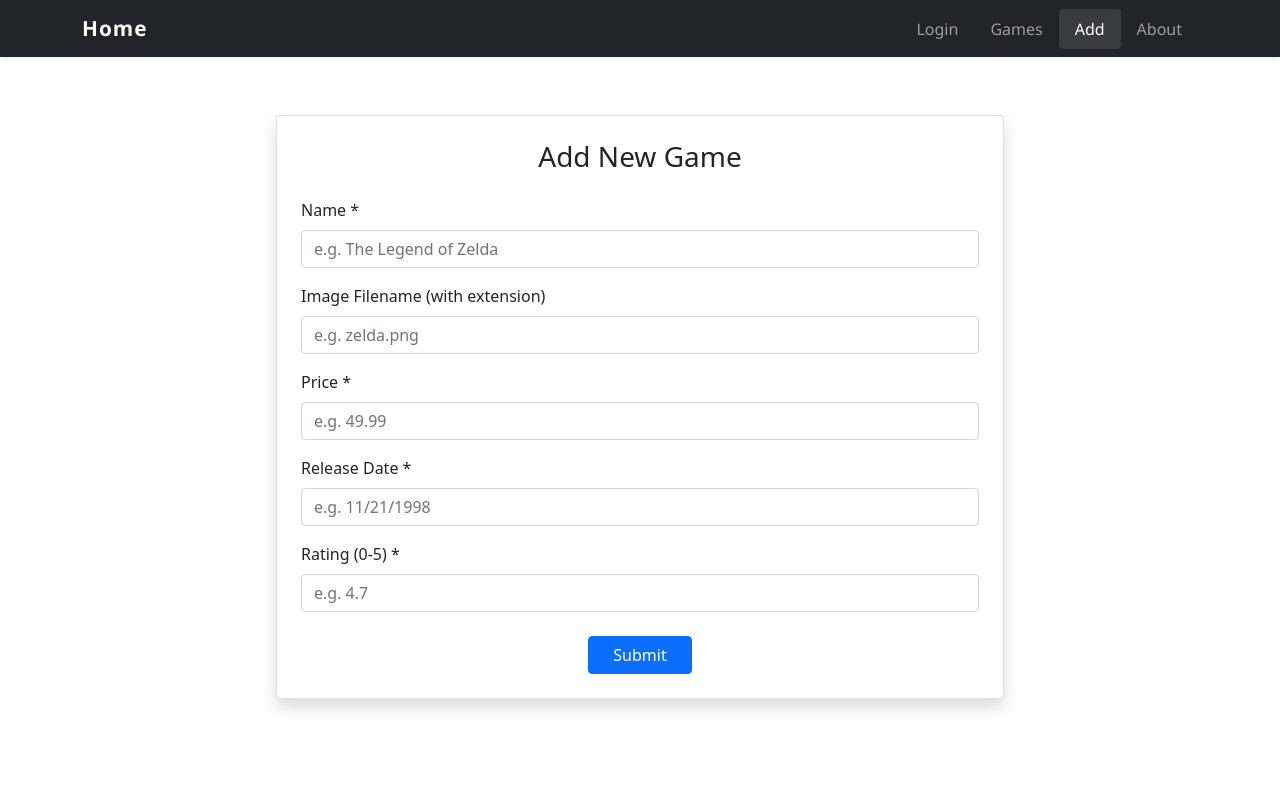
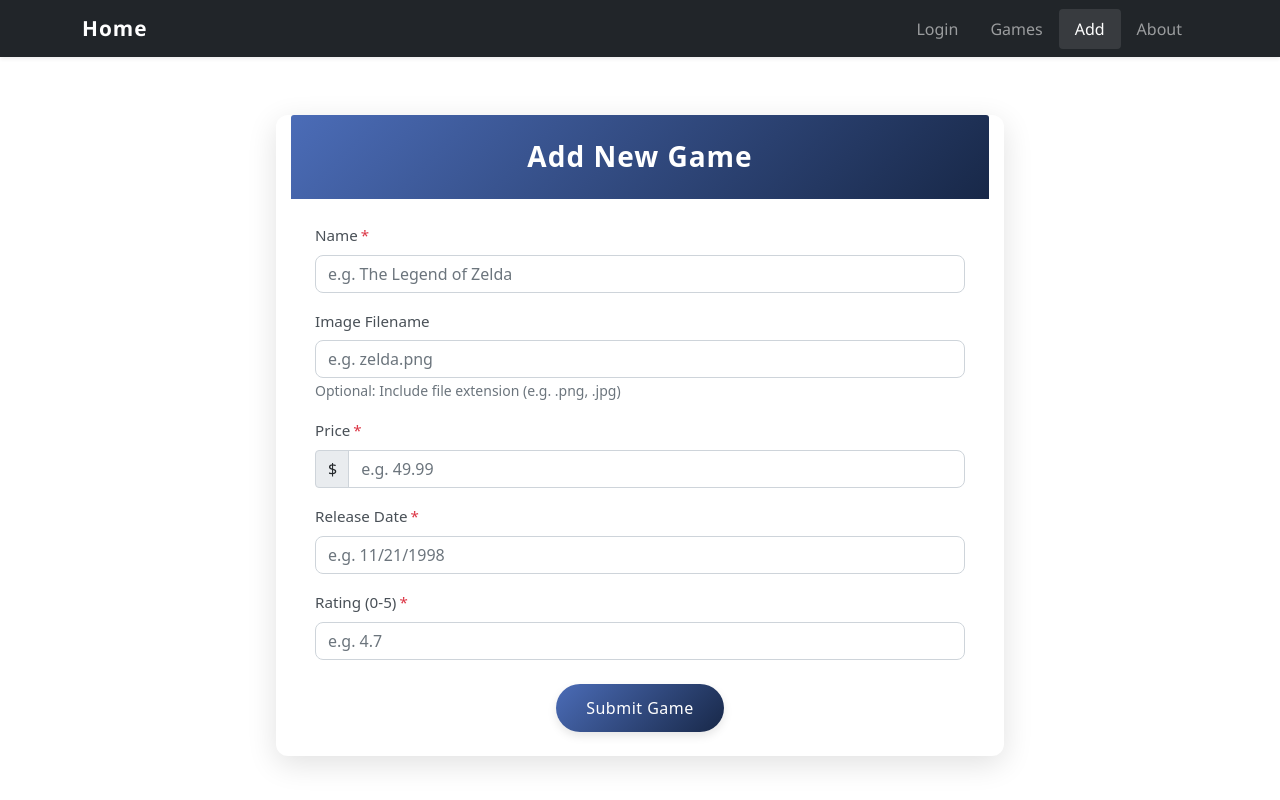
Before and after one commit to tjgray94/GameStoreApp, an Angular app in the folder GameStoreApp/GameStore/: page /add in a window 1280 px wide. Built offline with nearby package versions, Linux system fonts and the light colour scheme.

Commit message:
Updated style for add game page

```diff
--- a/GameStoreApp/GameStore/src/app/addgame/addgame.component.css
+++ b/GameStoreApp/GameStore/src/app/addgame/addgame.component.css
@@ -0,0 +1,119 @@
+/* Modern card styling */
+.card {
+  border-radius: 12px;
+  box-shadow: 0 8px 30px rgba(0, 0, 0, 0.12);
+  border: none;
+  overflow: hidden;
+  transition: transform 0.3s ease;
+}
+
+/* Card header with gradient */
+.card-header {
+  background: linear-gradient(135deg, #4b6cb7 0%, #182848 100%);
+  padding: 25px;
+  color: white;
+  border: none;
+  text-align: center;
+}
+
+.card-header h3 {
+  margin: 0;
+  font-weight: 600;
+  letter-spacing: 1px;
+}
+
+/* Form styling */
+.form-group label {
+  font-weight: 500;
+  color: #495057;
+  margin-bottom: 8px;
+  font-size: 0.95rem;
+}
+
+.form-control {
+  border-radius: 8px;
+  padding: 12px;
+  border: 1px solid #ced4da;
+  transition: all 0.3s ease;
+}
+
+.form-control:focus {
+  border-color: #4b6cb7;
+  box-shadow: 0 0 0 0.2rem rgba(75, 108, 183, 0.25);
+}
+
+.form-control.is-invalid {
+  border-color: #dc3545;
+  background-image: none;
+}
+
+.invalid-feedback {
+  font-size: 0.85rem;
+  margin-top: 5px;
+}
+
+/* Required field indicator */
+.required-indicator {
+  color: #dc3545;
+  margin-left: 3px;
+}
+
+/* Button styling */
+.btn {
+  border-radius: 50px;
+  padding: 12px 30px;
+  font-weight: 500;
+  letter-spacing: 0.5px;
+  transition: all 0.3s ease;
+  box-shadow: 0 4px 10px rgba(0, 0, 0, 0.1);
+}
+
+.btn-primary {
+  background: linear-gradient(135deg, #4b6cb7 0%, #182848 100%);
+  border: none;
+}
+
+.btn-primary:hover {
+  transform: translateY(-2px);
+  box-shadow: 0 6px 15px rgba(0, 0, 0, 0.2);
+}
+
+.btn-outline-primary {
+  border: 2px solid #4b6cb7;
+  color: #4b6cb7;
+  background: transparent;
+}
+
+.btn-outline-primary:hover {
+  background-color: #4b6cb7;
+  color: white;
+  transform: translateY(-2px);
+  box-shadow: 0 6px 15px rgba(75, 108, 183, 0.3);
+}
+
+/* Success message styling */
+.success-message {
+  padding: 20px;
+  border-radius: 8px;
+  background-color: rgba(40, 167, 69, 0.1);
+  border-left: 4px solid #28a745;
+  margin-bottom: 20px;
+}
+
+/* Form field animations */
+.form-control {
+  transform: translateY(0);
+  transition: transform 0.3s ease, box-shadow 0.3s ease;
+}
+
+.form-control:focus {
+  transform: translateY(-2px);
+  box-shadow: 0 5px 15px rgba(0, 0, 0, 0.1);
+}
+
+/* Responsive adjustments */
+@media (max-width: 768px) {
+  .card {
+    margin: 0 15px;
+  }
+}
--- a/GameStoreApp/GameStore/src/app/addgame/addgame.component.html
+++ b/GameStoreApp/GameStore/src/app/addgame/addgame.component.html
@@ -1,11 +1,14 @@
 <div class="container d-flex justify-content-center align-items-center mt-5">
-  <div class="card p-4 col-sm-8 shadow">
-    <h3 class="text-center mb-4">Add New Game</h3>
+  <div class="card col-sm-8">
+    <div class="card-header">
+      <h3>Add New Game</h3>
+    </div>
 
+    <div class="card-body p-4">
       <div *ngIf="!submitted">
         <form [formGroup]="gameForm" (ngSubmit)="saveGame()">
           <div class="form-group mb-3">
-          <label for="name">Name *</label>
+            <label for="name">Name<span class="required-indicator">*</span></label>
             <input type="text" class="form-control" id="name" formControlName="name" placeholder="e.g. The Legend of Zelda"
                   [ngClass]="{ 'is-invalid': formSubmitted && f.name.errors }"/>
             <div *ngIf="formSubmitted && f.name.errors" class="invalid-feedback">
@@ -14,12 +17,17 @@
           </div>
 
           <div class="form-group mb-3">
-          <label for="image">Image Filename (with extension)</label>
+            <label for="image">Image Filename</label>
             <input type="text" class="form-control" id="image" formControlName="image" placeholder="e.g. zelda.png" />
+            <small class="text-muted">Optional: Include file extension (e.g. .png, .jpg)</small>
           </div>
 
           <div class="form-group mb-3">
-          <label for="price">Price *</label>
+            <label for="price">Price<span class="required-indicator">*</span></label>
+            <div class="input-group">
+              <div class="input-group-prepend">
+                <span class="input-group-text">$</span>
+              </div>
               <input type="number" class="form-control" id="price" formControlName="price" placeholder="e.g. 49.99" step="0.01"
                     [ngClass]="{ 'is-invalid': formSubmitted && f.price.errors }"/>
               <div *ngIf="formSubmitted && f.price.errors" class="invalid-feedback">
@@ -27,9 +35,10 @@
                 <div *ngIf="f.price.errors.min">Price must be greater than or equal to 0</div>
               </div>
             </div>
+          </div>
 
           <div class="form-group mb-3">
-          <label for="releaseDate">Release Date *</label>
+            <label for="releaseDate">Release Date<span class="required-indicator">*</span></label>
             <input type="text" class="form-control" id="releaseDate" formControlName="releaseDate" placeholder="e.g. 11/21/1998"
                   [ngClass]="{ 'is-invalid': formSubmitted && f.releaseDate.errors }"/>
             <div *ngIf="formSubmitted && f.releaseDate.errors" class="invalid-feedback">
@@ -38,24 +47,29 @@
           </div>
 
           <div class="form-group mb-4">
-          <label for="rating">Rating (0-5) *</label>
+            <label for="rating">Rating (0-5)<span class="required-indicator">*</span></label>
             <input type="number" class="form-control" id="rating" formControlName="rating" placeholder="e.g. 4.7" step="0.1"
                   [ngClass]="{ 'is-invalid': formSubmitted && f.rating.errors }"/>
             <div *ngIf="formSubmitted && f.rating.errors" class="invalid-feedback">
+              <div *ngIf="f.rating.errors.required">Rating is required</div>
               <div *ngIf="f.rating.errors.min">Rating must be at least 0</div>
               <div *ngIf="f.rating.errors.max">Rating cannot exceed 5</div>
             </div>
           </div>
 
-        <div class="text-center">
-          <button type="submit" class="btn btn-primary px-4">Submit</button>
+          <div class="text-center mt-4">
+            <button type="submit" class="btn btn-primary">Submit Game</button>
           </div>
         </form>
       </div>
 
       <div *ngIf="submitted" class="text-center">
-      <h5 class="text-success mb-3">Game was submitted successfully!</h5>
+        <div class="success-message">
+          <h5 class="mb-3">Game was submitted successfully!</h5>
+          <p>Your new game has been added to the store.</p>
+        </div>
         <button class="btn btn-outline-primary" (click)="newGame()">Add Another Game</button>
       </div>
     </div>
   </div>
+</div>
```
Lines whose indentation alone changed are shown as unchanged.
